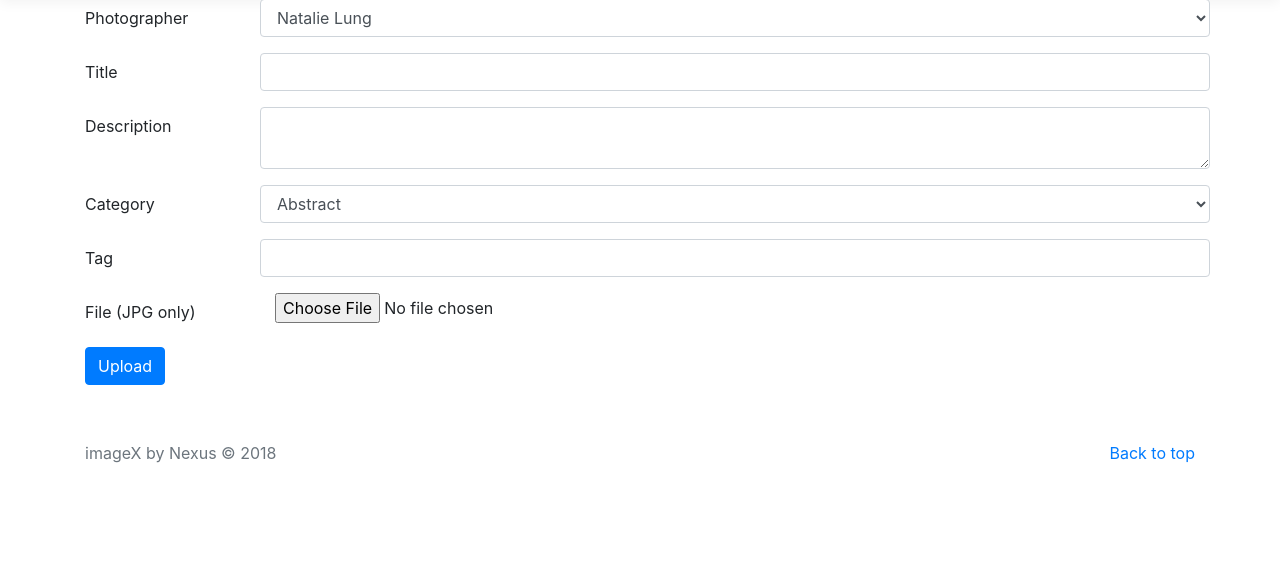
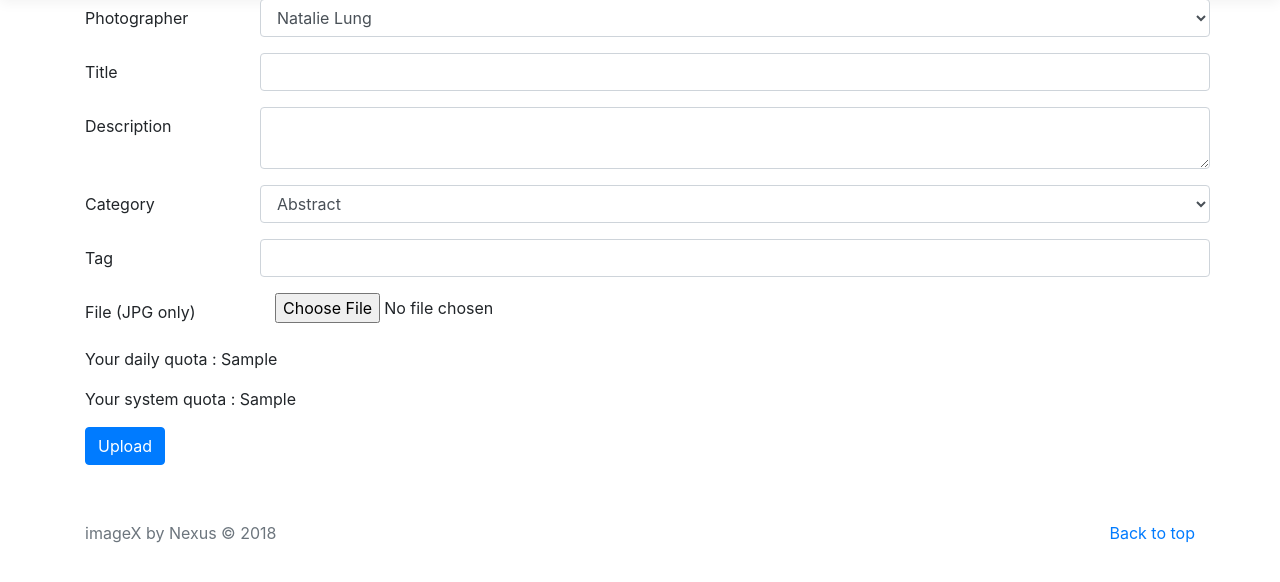
Before and after one commit to natlungfy/comp3297-imagex, a Django app: template imagex/upload/templates/upload/upload.html in a window 1280 px wide. Shown: the part 57-639 px from the top of the page. Run offline with Django 3.2, Linux system fonts and the light colour scheme; the template is opened without the code that fills it: most values are stand-ins (such as "Sample title", 1, 10 or a date in 2020); some libraries are stand-ins or nearby versions.

Commit message:
Update upload.html

```diff
--- a/imagex/upload/templates/upload/upload.html
+++ b/imagex/upload/templates/upload/upload.html
@@ -52,6 +52,8 @@
                 <label class="col-sm-2 col-form-label" for="img">File (JPG only)</label>
                 <input type="file" class="col-sm-10 form-control-file" name="img" id="img">
             </div>
+            <p>Your daily quota : {{ usr.dailyQuota }}</p>
+            <p>Your system quota : {{ usr.systemQuota }}</p>
             <button type="submit" class="btn btn-primary mb-2">Upload</button>
         </form>
     </div>
```
